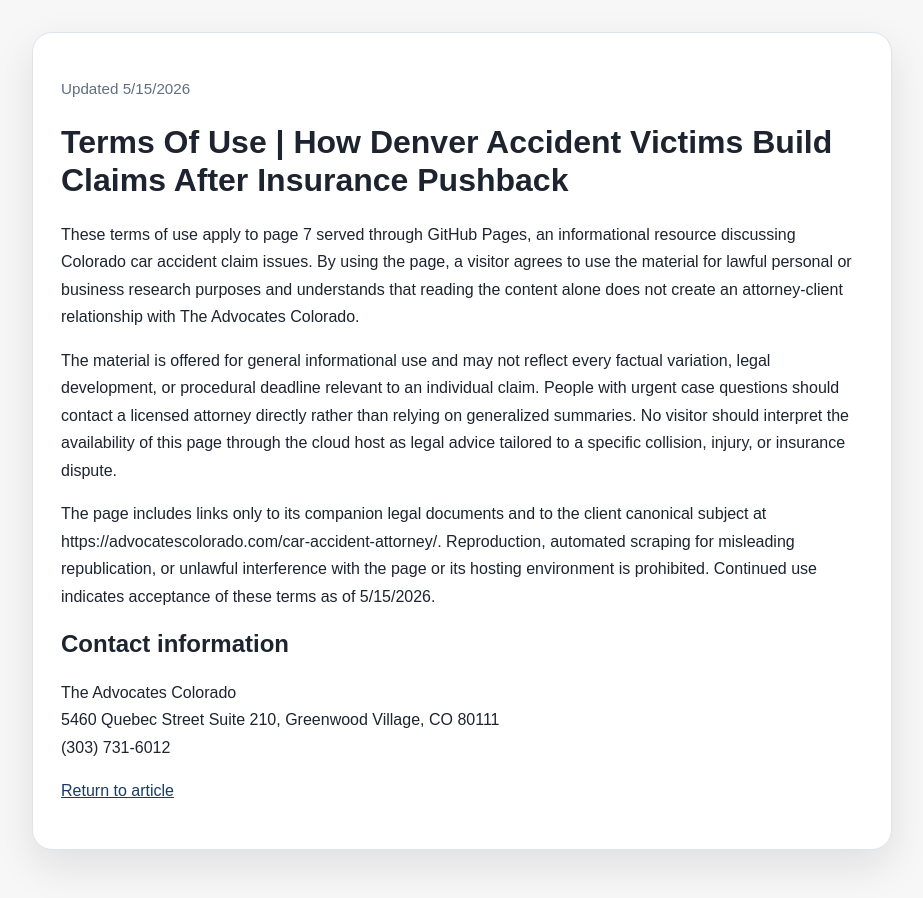
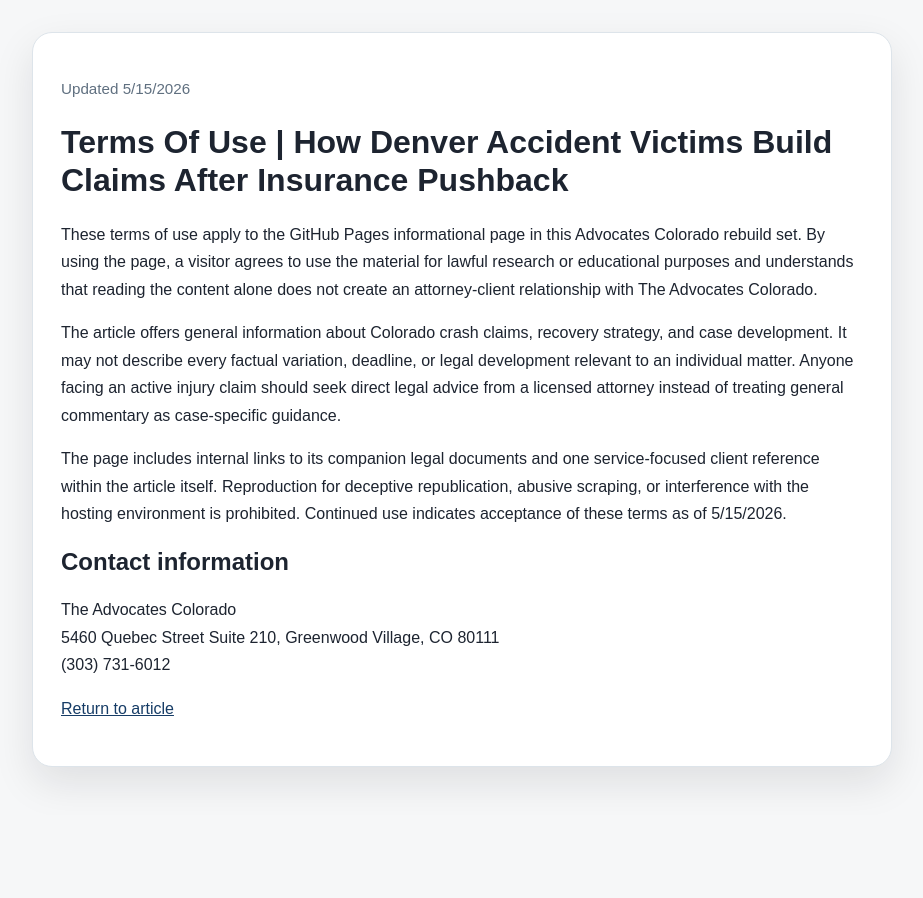
Before and after one commit to Kimmmyrobot/denver-insurance-dispute-0515gh, a plain HTML site: page terms-of-use.html in a window 1280 px wide. Shown: the whole page, without its empty margins (178-1101 px from the left). After the commit the page ends 815 px from the top, so only its background shows below. Drawn offline with Linux system fonts and the light colour scheme.

Commit message:
Update terms-of-use.html

```diff
--- a/terms-of-use.html
+++ b/terms-of-use.html
@@ -1,3 +1,3 @@
-<!DOCTYPE html><html lang="en"><head><meta charset="UTF-8"><meta name="viewport" content="width=device-width, initial-scale=1.0"><title>Terms Of Use | How Denver Accident Victims Build Claims After Insurance Pushback</title><meta name="description" content="Terms Of Use | How Denver Accident Victims Build Claims After Insurance Pushback for The Advocates Colorado. Updated 5/15/2026."><style>body{margin:0;font-family:Arial,Helvetica,sans-serif;background:#f7f7f7;color:#1d2430;line-height:1.72}.shell{width:min(860px,calc(100% - 32px));margin:0 auto;padding:32px 0 48px}.card{background:#fff;border-radius:20px;box-shadow:0 16px 40px rgba(18,24,32,.10);padding:28px;border:1px solid #dde4ea}h1,h2{line-height:1.18}a{color:#163c66}.meta{color:#607080;font-size:.95rem}</style></head><body><div class="shell"><div class="card"><p class="meta">Updated 5/15/2026</p><h1>Terms Of Use | How Denver Accident Victims Build Claims After Insurance Pushback</h1><p>These terms of use apply to page 7 served through GitHub Pages, an informational resource discussing Colorado car accident claim issues. By using the page, a visitor agrees to use the material for lawful personal or business research purposes and understands that reading the content alone does not create an attorney-client relationship with The Advocates Colorado.</p>
-<p>The material is offered for general informational use and may not reflect every factual variation, legal development, or procedural deadline relevant to an individual claim. People with urgent case questions should contact a licensed attorney directly rather than relying on generalized summaries. No visitor should interpret the availability of this page through the cloud host as legal advice tailored to a specific collision, injury, or insurance dispute.</p>
-<p>The page includes links only to its companion legal documents and to the client canonical subject at https://advocatescolorado.com/car-accident-attorney/. Reproduction, automated scraping for misleading republication, or unlawful interference with the page or its hosting environment is prohibited. Continued use indicates acceptance of these terms as of 5/15/2026.</p><h2>Contact information</h2><p>The Advocates Colorado<br>5460 Quebec Street Suite 210, Greenwood Village, CO 80111<br>(303) 731-6012</p><p><a href="index.html">Return to article</a></p></div></div></body></html>
+<!DOCTYPE html><html lang="en"><head><meta charset="UTF-8"><meta name="viewport" content="width=device-width, initial-scale=1.0"><title>Terms Of Use | How Denver Accident Victims Build Claims After Insurance Pushback</title><meta name="description" content="Terms Of Use | How Denver Accident Victims Build Claims After Insurance Pushback for The Advocates Colorado. Updated 5/15/2026."><style>body{margin:0;font-family:Arial,Helvetica,sans-serif;background:#f6f7f8;color:#1d2430;line-height:1.72}.shell{width:min(860px,calc(100% - 32px));margin:0 auto;padding:32px 0 48px}.card{background:#fff;border-radius:20px;box-shadow:0 16px 40px rgba(18,24,32,.10);padding:28px;border:1px solid #dde4ea}h1,h2{line-height:1.18}a{color:#163c66}.meta{color:#607080;font-size:.95rem}</style></head><body><div class="shell"><div class="card"><p class="meta">Updated 5/15/2026</p><h1>Terms Of Use | How Denver Accident Victims Build Claims After Insurance Pushback</h1><p>These terms of use apply to the GitHub Pages informational page in this Advocates Colorado rebuild set. By using the page, a visitor agrees to use the material for lawful research or educational purposes and understands that reading the content alone does not create an attorney-client relationship with The Advocates Colorado.</p>
+<p>The article offers general information about Colorado crash claims, recovery strategy, and case development. It may not describe every factual variation, deadline, or legal development relevant to an individual matter. Anyone facing an active injury claim should seek direct legal advice from a licensed attorney instead of treating general commentary as case-specific guidance.</p>
+<p>The page includes internal links to its companion legal documents and one service-focused client reference within the article itself. Reproduction for deceptive republication, abusive scraping, or interference with the hosting environment is prohibited. Continued use indicates acceptance of these terms as of 5/15/2026.</p><h2>Contact information</h2><p>The Advocates Colorado<br>5460 Quebec Street Suite 210, Greenwood Village, CO 80111<br>(303) 731-6012</p><p><a href="index.html">Return to article</a></p></div></div></body></html>
```
